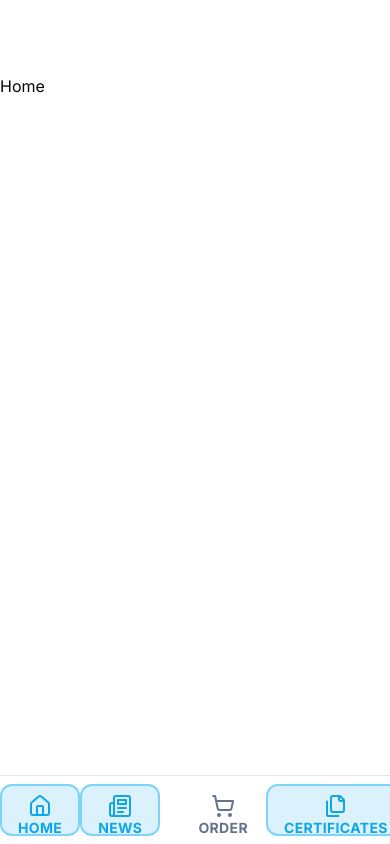
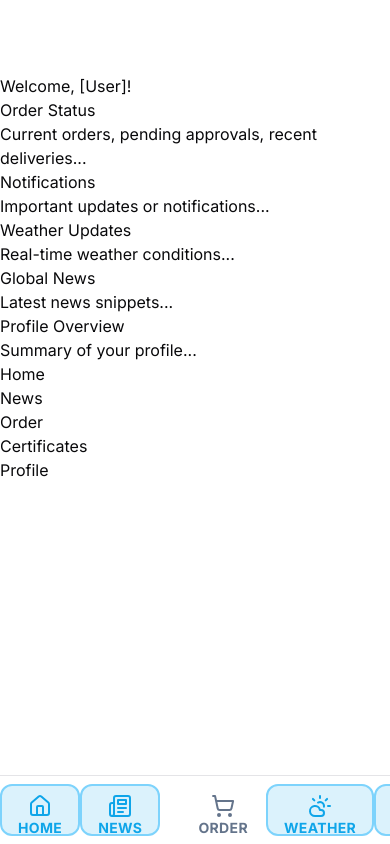
Before and after one commit to dimitrispalamidas/sea-supply, a Next.js app: page /home in a window 390 px wide. Built offline with nearby package versions, Linux system fonts and the light colour scheme.

Commit message:
Update footer for mobiles

```diff
--- a/app/(main)/home/page.tsx
+++ b/app/(main)/home/page.tsx
@@ -1,5 +1,56 @@
+import React from "react";
+
 const Home = () => {
-  return <div>Home</div>;
+  return (
+    <div>
+      <header>
+        <h1>Welcome, [User]!</h1>
+      </header>
+      <section>
+        <div className='tile'>
+          <h2>Order Status</h2>
+          <p>Current orders, pending approvals, recent deliveries...</p>
+        </div>
+        <div className='tile'>
+          <h2>Notifications</h2>
+          <p>Important updates or notifications...</p>
+        </div>
+        <div className='tile'>
+          <h2>Weather Updates</h2>
+          <p>Real-time weather conditions...</p>
+        </div>
+        <div className='tile'>
+          <h2>Global News</h2>
+          <p>Latest news snippets...</p>
+        </div>
+        <div className='tile'>
+          <h2>Profile Overview</h2>
+          <p>Summary of your profile...</p>
+        </div>
+      </section>
+      <footer>
+        <nav>
+          <ul>
+            <li>
+              <a href='/home'>Home</a>
+            </li>
+            <li>
+              <a href='/news'>News</a>
+            </li>
+            <li>
+              <a href='/order'>Order</a>
+            </li>
+            <li>
+              <a href='/certificates'>Certificates</a>
+            </li>
+            <li>
+              <a href='/profile'>Profile</a>
+            </li>
+          </ul>
+        </nav>
+      </footer>
+    </div>
+  );
 };
 
 export default Home;
--- a/components/sticky-footer.tsx
+++ b/components/sticky-footer.tsx
@@ -1,5 +1,6 @@
 import {
   ChevronsRightLeftIcon,
+  CloudSun,
   Files,
   Home,
   Newspaper,
@@ -22,7 +23,7 @@ export const StickyFooter = ({ className }: StickyFooterProps) => {
         <div className='pl-5'>
           <SidebarItem label='Order' href='/order' icon={<ShoppingCart />} />
         </div>
-        <SidebarItem label='Certificates' href='/home' icon={<Files />} />
+        <SidebarItem label='Weather' href='/home' icon={<CloudSun />} />
         <SidebarItem label='Profile' href='/home' icon={<User />} />
       </div>
     </div>
```
